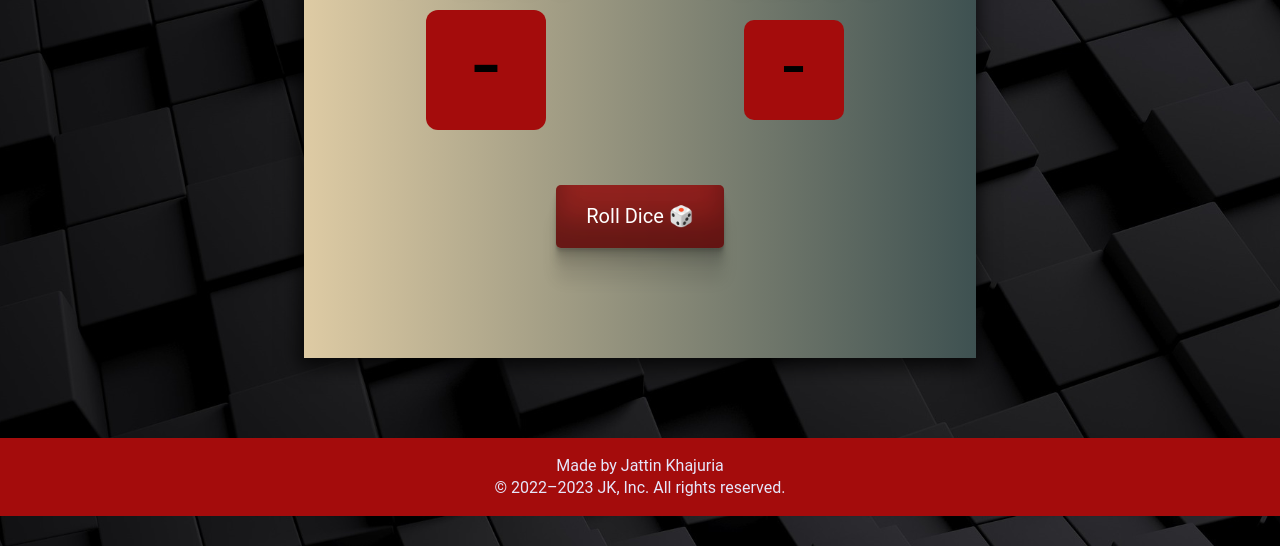
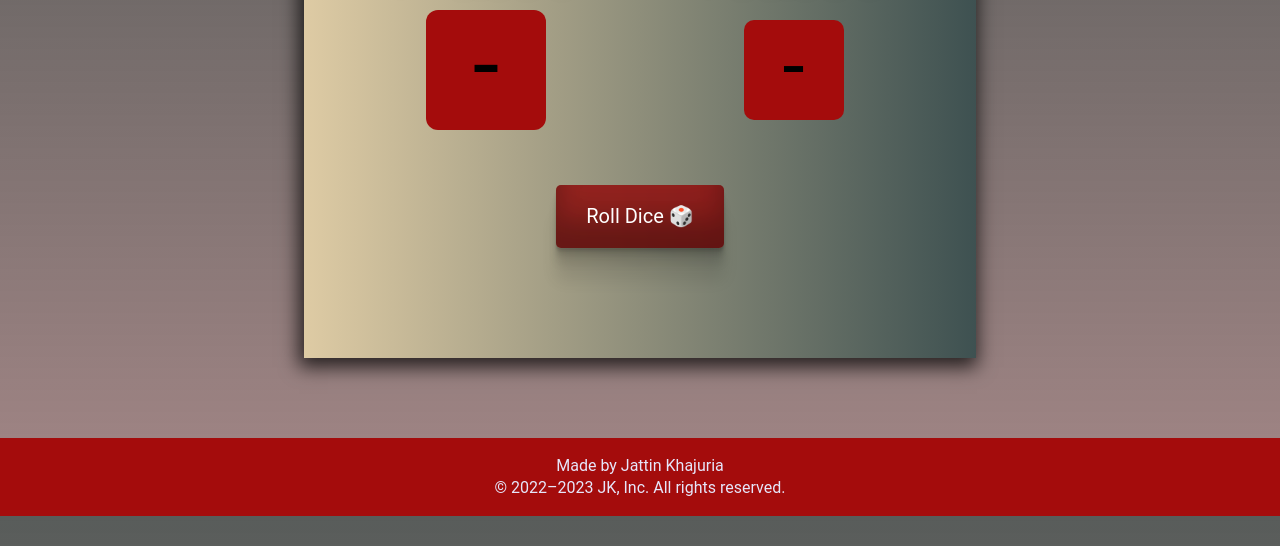
Before and after one commit to jattin2001/dice-game, a plain HTML site: page index.html in a window 1280 px wide. Shown: the part 254-800 px from the top of the page. Drawn offline with nearby package versions, Linux system fonts and the light colour scheme.

Commit message:
update index.css

```diff
--- a/index.css
+++ b/index.css
@@ -28,9 +28,7 @@ h1{
 
 
 body {
-    background-image:url("images/model-g2cb4c65f2_1920.jpg");
-    background-size: cover;
-    background-position: center;
+    background: linear-gradient(#585c5a, rgba(131, 90, 90, 0.726));
     font-family: 'Roboto', sans-serif;
     color: black;
     text-align: center;
@@ -42,7 +40,6 @@ body {
     min-width: 280px;
     min-height:500px;
     padding: 1em;
-    /* height: 100vh; */
     margin: 0 auto;
     background-image: linear-gradient(to right, #DECBA4, #3E5151);
     box-shadow: -2px 6px 18px 3px rgba(0,0,0,0.75);
```
